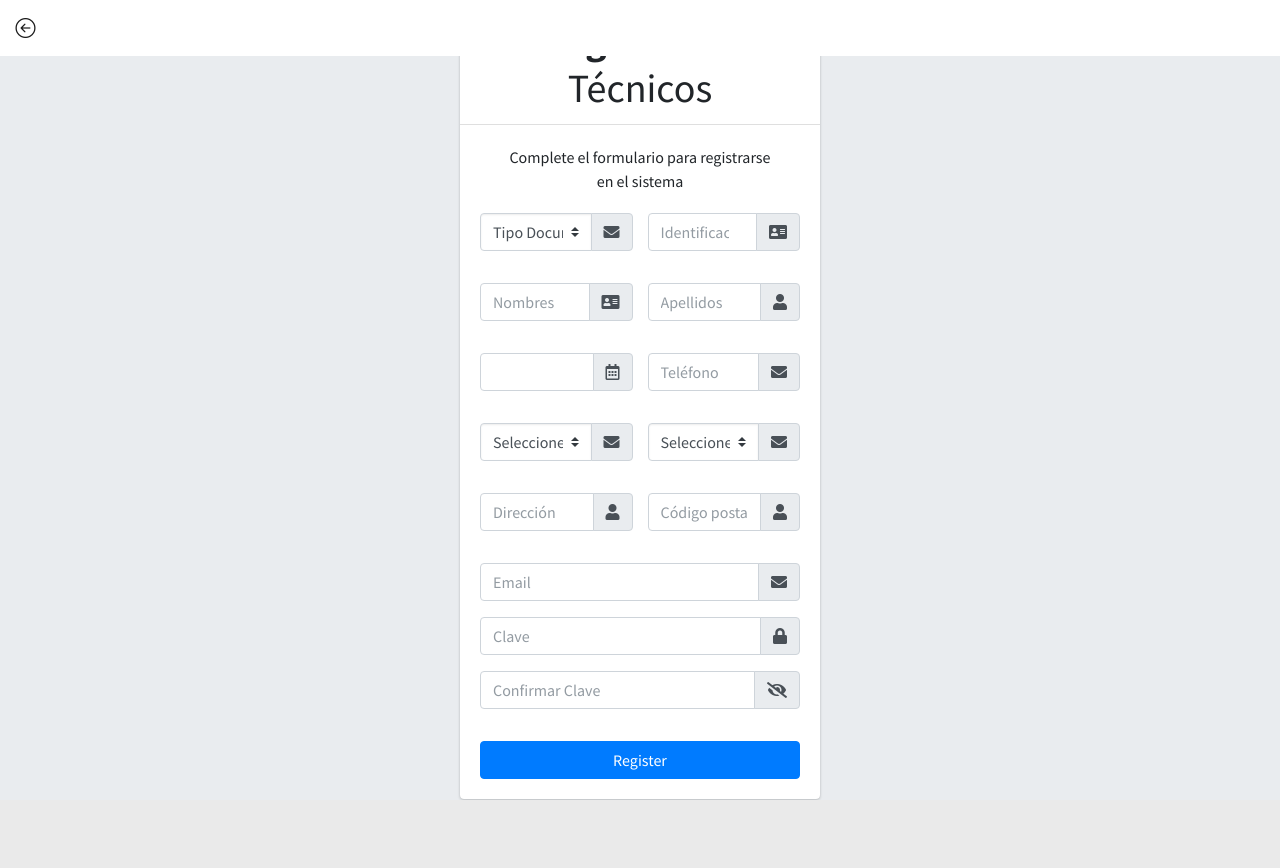
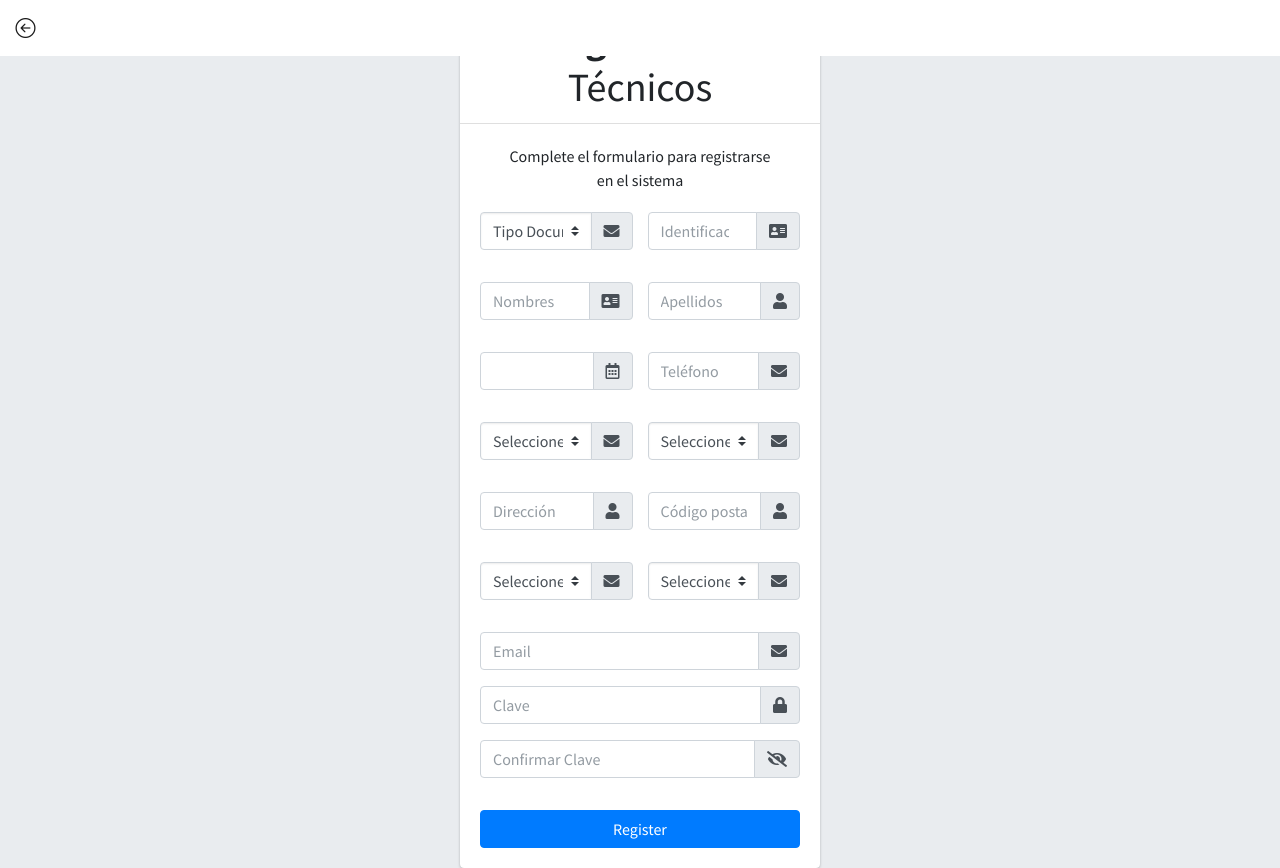
Before and after one commit to 0nlyKeys/tad, a PHP site: page /view/extras/register-tecnico.php in a window 1280 px wide. Before the commit the page ends 800 px from the top, so only its background shows below. Run offline with PHP 8.4, Linux system fonts and the light colour scheme; some libraries are stand-ins or nearby versions.

Commit message:
Campos extras

```diff
--- a/view/extras/register-tecnico.php
+++ b/view/extras/register-tecnico.php
@@ -161,6 +161,41 @@
           </div>
         </div>
 
+        <div class="row">
+          <div class="form-group col-md-6">
+            <div class="input-group mb-3">
+              <select class="custom-select form-control" required name="experiencia" >
+                <option>Seleccione la experiencia laboral</option>
+                <option value="basica">Menos de 6 meses</option>
+                <option value="intermedia">De 6 meses a 1 un año</option>
+                <option value="avanzado">Mas de 1 año </option>
+              </select>
+              <div class="input-group-append">
+                <div class="input-group-text">
+                  <span class="fas fa-envelope"></span>
+                </div>
+              </div>
+            </div>
+          </div>
+          <div class="form-group col-md-6">
+            <div class="input-group mb-3">
+              <select class="custom-select form-control" required name="estudios" >
+                <option>Seleccione su nivel educativo</option>
+                <option value="tecnico">Técnico</option>
+                <option value="tecnologo">Tecnólogo</option>
+                <option value="profesional">Profesional</option>
+                <option value="enpirico">Empírico/Autónomo</option>
+              </select>
+              <div class="input-group-append">
+                <div class="input-group-text">
+                  <span class="fas fa-envelope"></span>
+                </div>
+              </div>
+            </div>
+          </div>
+        </div>
+
+
         <div class="input-group mb-3">
           <input type="email" class="form-control" required name="email"  placeholder="Email">
           <div class="input-group-append">
```
Also changed, not shown: controller/insertarTecnico.php (+5 -2 lines), controller/regTecnicoAdmin.php (+5 -2 lines), model/consultasAdmin.php (+5 -3 lines), model/consultasE.php (+5 -3 lines), view/admin-side/registrarTecnicos.php (+23 -2 lines).
